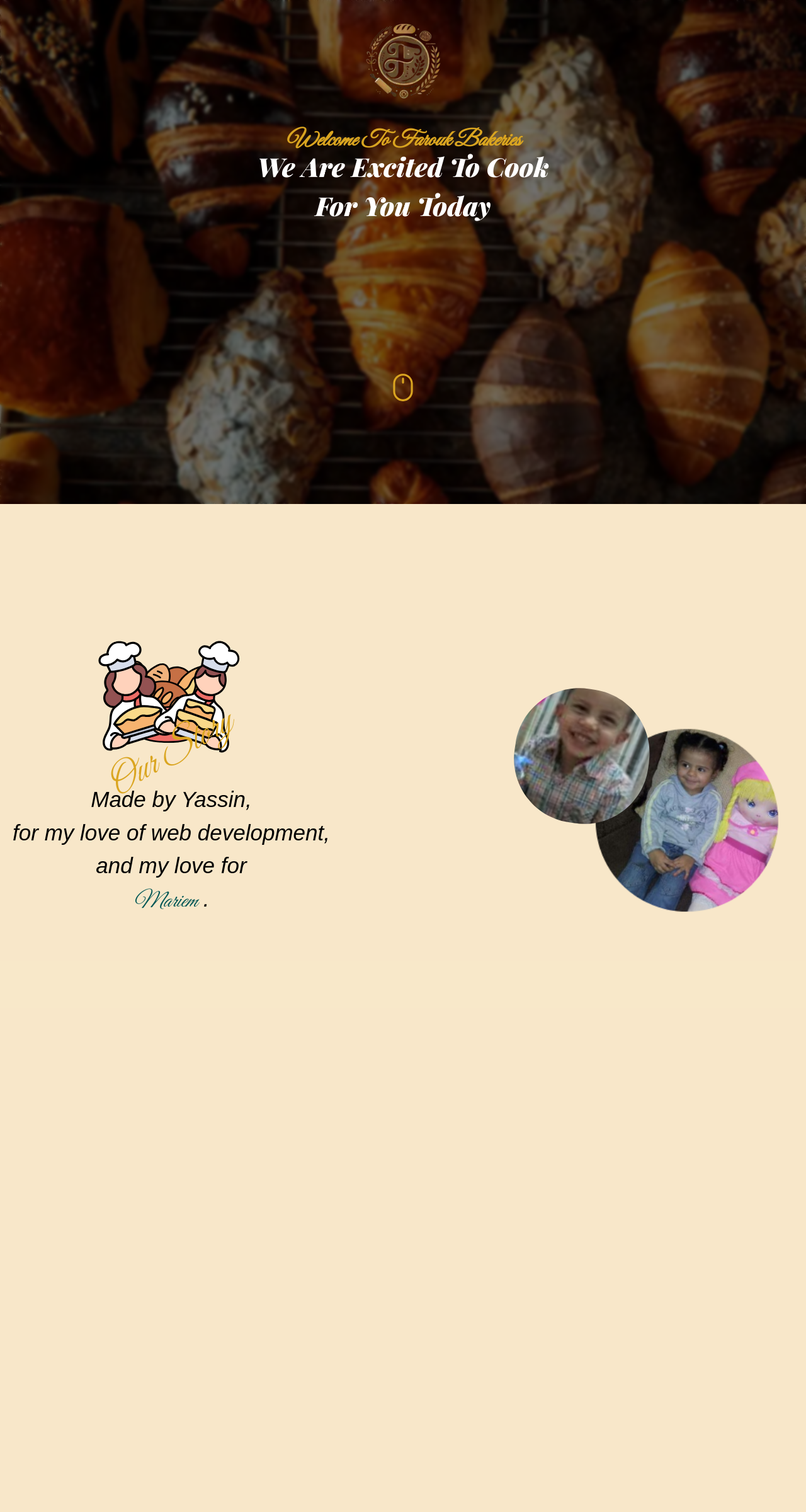
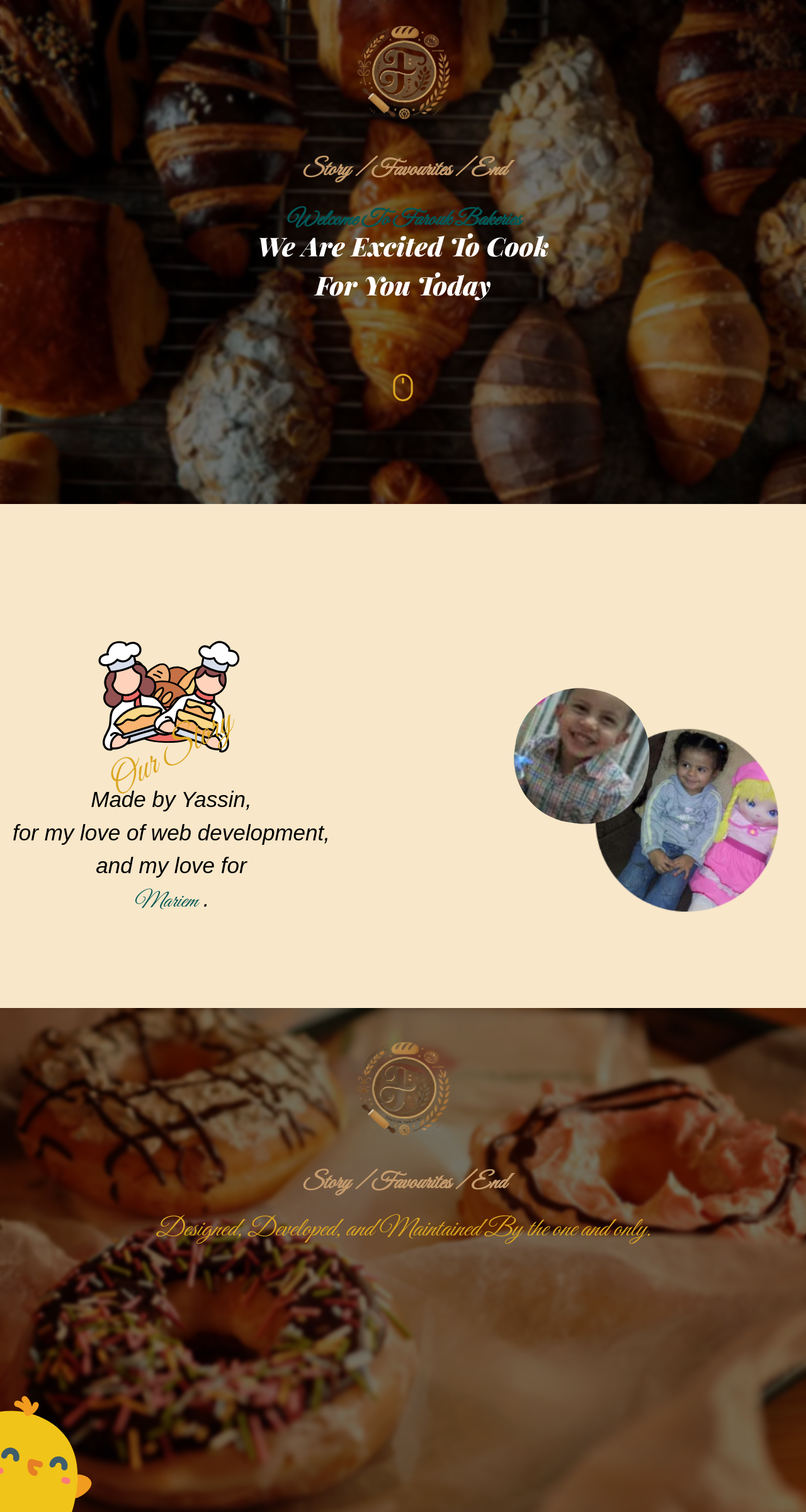
Before and after one commit to YassinWael/Farouk-Bakeries, a Flask app: page / in a window 1280 px wide. Shown: the whole page at 63% size. Before the commit the page ends 1448 px from the top, so only its background shows below. Run offline with Flask 3, Linux system fonts and the light colour scheme.

Commit message:
Finished homepage, added navbar ToDo: favourites page

```diff
--- a/static/styles/styles.css
+++ b/static/styles/styles.css
@@ -54,20 +54,60 @@
   }
 
 
-
+html {
+  scroll-behavior: smooth;
+}
 
 a {
     text-decoration: none;
-    color: inherit;
-    font-size: var(--font-size);
+    color: #C49A6C;
+    font-size: calc(var(--font-size) - 4px);
     font-family: 'Great Vibes';
-    display: inline-block;
+    display: block;
+    position: relative;
 }
 
+a::after {
+  position: absolute;
+  bottom: 0;
+  left: 0;
+  width: 80%;
+  height: 0;
+  opacity: 0;
+  content: "";
+  z-index: 72;
+  transition: all .4s ease-in-out;
+}
+
+a:hover::after {
+  height: 3px;
+  opacity: 1;
+  background-color: var(--primary-color);
+}
+
+nav {
+  width: 100%;
+  justify-content: center;
+  align-items: center;
+  z-index: 300;
+}
+
+ul {
+  display: flex;
+  justify-content: center;
+  align-items: center;
+  gap: 8px;
+  padding-right: 3%;
+}
+li {
+
+  list-style: none;
+}
 p {
   font-size: var(--header-font-size);
   color: white;
   font-family: 'Poppins';
+
 
 
 }
@@ -94,6 +134,7 @@ section {
     position: relative;
     min-height: 100vh;
     z-index: 1;
+
 
 
 }
@@ -156,7 +197,7 @@ picture * {
 
 /* ------------------------------------------------------------------------------- */
 /* ------------------------------------------------------------------------------- */
-/* -----------------------------------Story Section--------------------------------------- */
+/* -----------------------------------Story Section--------------------------------*/
 /* ------------------------------------------------------------------------------- */
 /* ------------------------------------------------------------------------------- */
 
@@ -277,6 +318,93 @@ picture * {
 }
 
 
+/* ------------------------------------------------------------------------------- */
+/* ------------------------------------------------------------------------------- */
+/* -----------------------------------End Section--------------------------------*/
+/* ------------------------------------------------------------------------------- */
+/* ------------------------------------------------------------------------------- */
+
+
+#end {
+  flex-direction: column;
+  position: relative;
+  align-items: center;
+  padding-top: 3%;
+  overflow: hidden;
+
+}
+
+#logo {
+  z-index: 4;
+  width: 175px;
+  height: 175px;
+}
+
+
+
+#end-text {
+  color: black;
+  z-index: 4;
+  font-family: 'Great Vibes';
+  color: var(--primary-color);
+  font-weight: 100;
+  text-align: center;
+}
+
+
+#end-chick,#end-button {
+  position: absolute;
+  left: -159px;
+  bottom: -139px;
+  z-index: 4;
+  transition: all .4s ease;
+
+
+}
+
+#end-button {
+  width:330px;
+  height:330px;
+  z-index: 7;
+  border: none;
+  background-color: transparent;
+  cursor: pointer;
+  -webkit-tap-highlight-color: transparent; /* Disables the blue highlight */
+  outline: none; /* Removes outline for accessibility */
+}
+
+
+#end-button:hover ~ #end-chick {
+  transform: scale(1.1) translateX(10px);
+
+
+
+}
+
+
+.heart {
+  position: absolute;
+  font-size: 55px;
+  color: pink;
+  animation: floatUp 5s ease-out forwards;
+  z-index: 99;
+  opacity: 1;
+}
+
+
+
+@keyframes floatUp{
+  0% {
+    opacity: 1;
+    transform: translateY(0) scale(1);
+  }
+  100% {
+    opacity: 0;
+    transform: translateY(-50vh) scale(0);
+  }
+}
+
+
 @keyframes colorShift {
   0% {
     color: #DAA520; /* Red */
--- a/templates/home.html
+++ b/templates/home.html
@@ -2,6 +2,7 @@
 
 
 {% block content %}
+
     <section id="home">
         <picture>
             <source media="(max-width:768px)" srcset="/static/images/background_home_m.webp">
@@ -14,7 +15,16 @@
         </picture>
     <div class="container">
         <img src="/static/logo.webp" alt="" id="logo" width="140px" height="140px">
-        <p style="font-family: 'Great Vibes'; color:var(--primary-color); margin-top:5px; margin-bottom:-22px;font-size:calc(var(--header-font-size) - .5vw)">Welcome To Farouk Bakeries</p>
+        <nav>
+            <ul>
+                <li>
+                    <a href="/#story">Story / </a>
+                </li>
+                <li><a href="/favourites">Favourites / </a></li>
+                <li><a href="/#end">End</a></li>
+            </ul>
+        </nav>
+        <p style="font-family: 'Great Vibes'; color:var(--primary-color); margin-top:5px; margin-bottom:-22px;font-size:calc(var(--header-font-size) - .5vw);animation: colorShift 4s ease-in-out infinite;">Welcome To Farouk Bakeries</p>
         <p style="font-family: 'Playfair Display';">We Are Excited To Cook <br>For You Today</p>
 
     </div>
@@ -47,4 +57,57 @@
         </div>
     </section>
 
+    <section id="end">
+        <picture>
+            <source media="(max-width:768px)" srcset="/static/images/donuts_m.webp">
+            <source media="(min-width:500px)" srcset="/static/images/donuts.webp">
+            <img  loading="lazy" decoding="async" src="/static/images/background_home.webp" alt="Background image">
+
+            <div class="dark-overlay"></div>
+            <div class="dark-overlay-2"></div>
+
+        </picture>
+        <img src="/static/logo.webp" alt="" id="logo" width="160px" height="160px">
+        <nav>
+            <ul>
+                <li>
+                    <a href="/#story">Story / </a>
+                </li>
+                <li><a href="/favourites">Favourites / </a></li>
+                <li><a href="/#end">End</a></li>
+            </ul>
+        </nav>
+        <p id="end-text">Designed, Developed, and Maintained By the one and only.</p>
+        <button id="end-button"></button>
+        <img src="/static/images/chick.svg" id="end-chick" width="350px" height="350px" alt="chick image">
+
+
+    </section>
+
+<script>
+    const endSection = document.getElementById("end")
+    const endButton = document.getElementById("end-button");
+
+
+    function createHeart(e) {
+        const heart = document.createElement('div'); // Create a new div for the heart
+        heart.innerText = '❤️'; // Set the heart symbol
+        heart.classList.add('heart'); // Add the heart class for styling
+
+        // Set random position near the button
+        heart.style.left = `${e.clientX}px`; // Use the x position of the mouse click
+        heart.style.top = `${e.clientY}px`;  // Use the y position of the mouse click
+         // Add the heart to the body
+        endSection.appendChild(heart)
+        // Remove the heart after 2 seconds to clean up the DOM
+
+        console.log("Done.")
+    }
+    endButton.addEventListener("click",(e) => {
+        console.log("I got clicked!!");
+        createHeart(e)
+    })
+
+</script>
+
 {% endblock %}
```
Also changed, not shown: static/images/chick.svg (added), static/images/donuts.webp (added), static/images/donuts_m.webp (added), static/logo.png (added), static/logo.webp.
